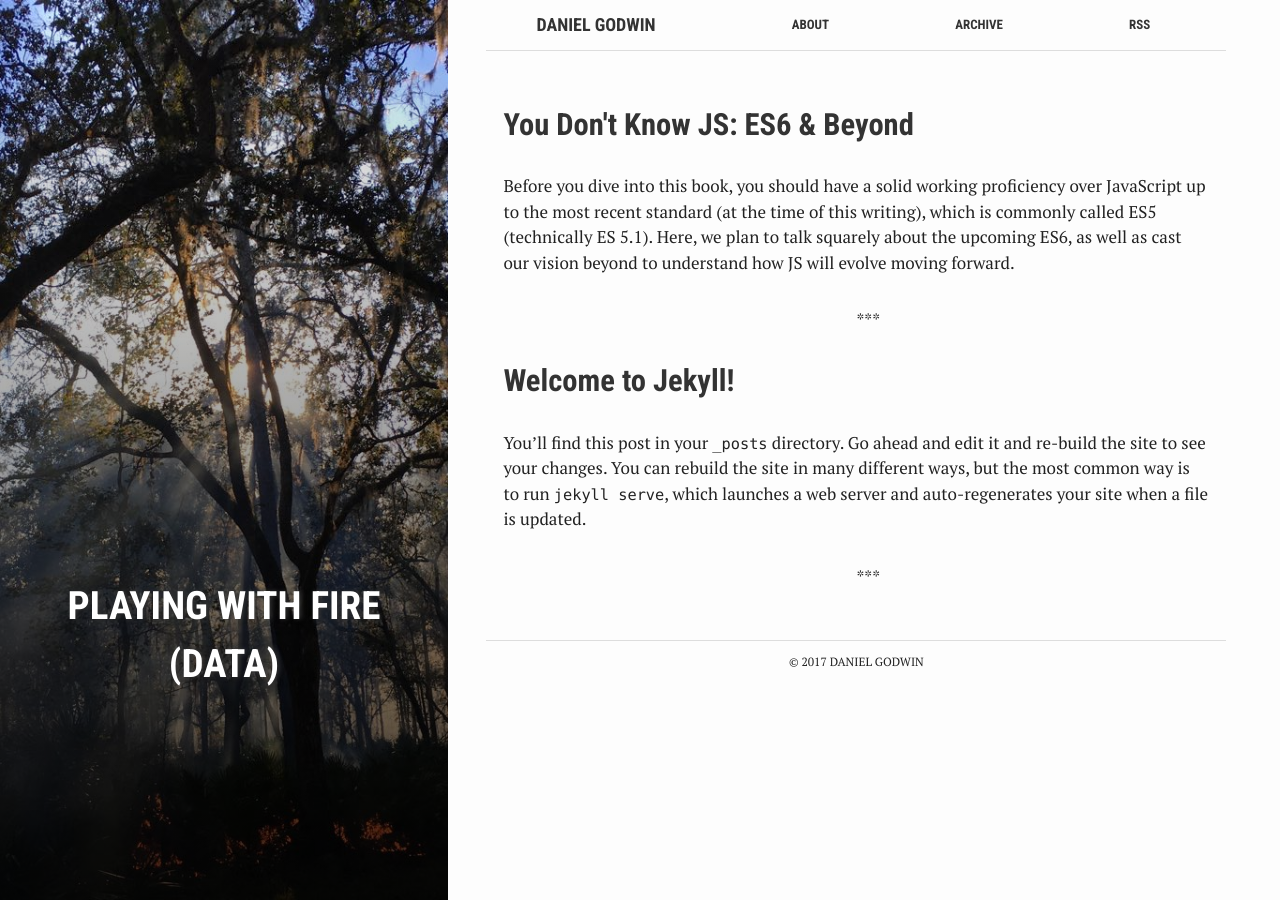
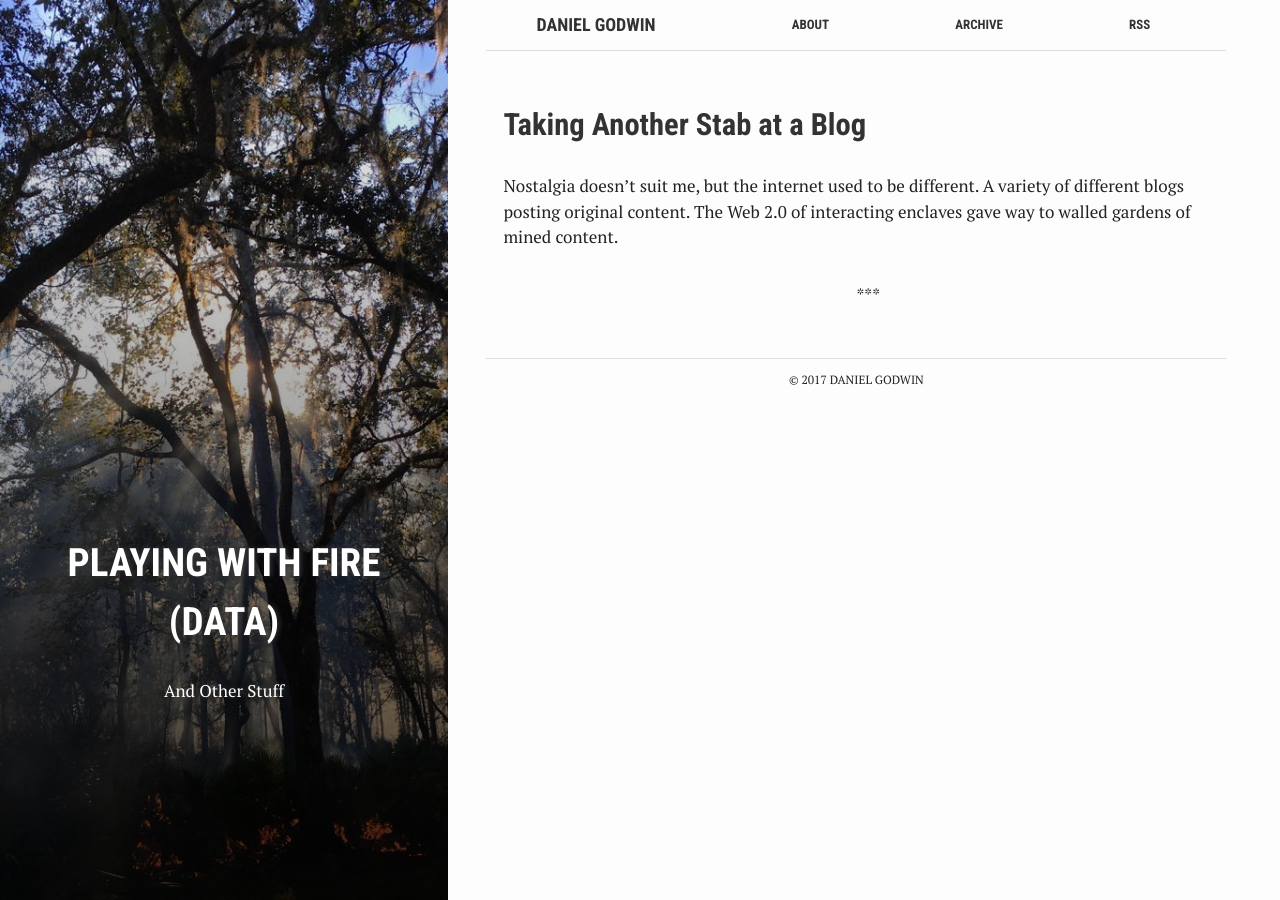
Before and after one commit to danielg7/danielg7.github.io, a Jekyll site: the page built from index.html, in a window 1280 px wide. Built offline with Jekyll 4.4.1, drawn with Linux system fonts in a browser that asks for light colours.

Commit message:
New post

```diff
--- a/_posts/2016-06-28-welcome-to-jekyll.markdown
+++ /dev/null
@@ -1,29 +0,0 @@
----
-layout: post
-title:  "Welcome to Jekyll!"
-crawlertitle: "How to use jekyll"
-summary: "Jekyll default page"
-date:   2016-06-28 23:09:47 +0700
-categories: posts
-tags: 'jekyll'
-author: redVi
----
-You’ll find this post in your `_posts` directory. Go ahead and edit it and re-build the site to see your changes. You can rebuild the site in many different ways, but the most common way is to run `jekyll serve`, which launches a web server and auto-regenerates your site when a file is updated.
-
-To add new posts, simply add a file in the `_posts` directory that follows the convention `YYYY-MM-DD-name-of-post.ext` and includes the necessary front matter. Take a look at the source for this post to get an idea about how it works.
-
-Jekyll also offers powerful support for code snippets:
-
-{% highlight ruby %}
-def print_hi(name)
-  puts "Hi, #{name}"
-end
-print_hi('Tom')
-#=> prints 'Hi, Tom' to STDOUT.
-{% endhighlight %}
-
-Check out the [Jekyll docs][jekyll-docs] for more info on how to get the most out of Jekyll. File all bugs/feature requests at [Jekyll’s GitHub repo][jekyll-gh]. If you have questions, you can ask them on [Jekyll Talk][jekyll-talk].
-
-[jekyll-docs]: http://jekyllrb.com/docs/home
-[jekyll-gh]:   https://github.com/jekyll/jekyll
-[jekyll-talk]: https://talk.jekyllrb.com/
--- a/_posts/2016-06-29-es6.md
+++ /dev/null
@@ -1,41 +0,0 @@
----
-bg: "tools.jpg"
-layout: post
-title:  "You Don't Know JS: ES6 & Beyond"
-crawlertitle: "About ES6"
-summary: "What's new in ES6"
-date:   2016-06-29 20:09:47 +0700
-categories: posts
-tags: ['front-end']
-author: redVi
----
-Before you dive into this book, you should have a solid working proficiency over JavaScript up to the most recent standard (at the time of this writing), which is commonly called ES5 (technically ES 5.1). Here, we plan to talk squarely about the upcoming ES6, as well as cast our vision beyond to understand how JS will evolve moving forward.
-
-If you are still looking for confidence with JavaScript, I highly recommend you read the other titles in this series first:
-
-Up & Going: Are you new to programming and JS? This is the roadmap you need to consult as you start your learning journey.
-
-- Up & Going
-- Scope & Closures
-- this & Object Prototypes
-- Types & Grammar
-- Async & Performance
-
-[![railroad]({{ site.images }}/rails.jpg)]({{ site.images }}/rails.jpg)
-
-If you've already read all those titles and you feel pretty comfortable with the topics they cover, it's time we dive into the evolution of JS to explore all the changes coming not only soon but farther over the horizon.
-
-## `let` Declarations
-
-However, we can now create declarations that are bound to any block, called (unsurprisingly) *block scoping*. This means all we need is a pair of `{ .. }` to create a scope. Instead of using var, which always declares variables attached to the enclosing function (or global, if top level) scope, use `let`:
-
-{% highlight js %}
-var a = 2;
-
-{
-    let a = 3;
-    console.log( a );   // 3
-}
-
-console.log( a );       // 2
-{% endhighlight %}
--- /dev/null
+++ b/_posts/2017-02-03-TakingAStabAtIt.md
@@ -0,0 +1,14 @@
+---
+bg: "fire.jpg"
+layout: post
+title:  "Taking Another Stab at a Blog"
+crawlertitle: ""
+summary: "All Things Old Are New Again"
+date:   2017-02-03 19:38:00 +0700
+categories: posts
+tags: ['general']
+author: danielg7
+---
+Nostalgia doesn't suit me, but the internet used to be different. A variety of different blogs posting original content. The Web 2.0 of interacting enclaves gave way to walled gardens of mined content.
+
+It's nice to have a corner that I can write in, publish in, make in.
--- a/index.html
+++ b/index.html
@@ -3,7 +3,7 @@ bg: "fire.jpg"
 layout: default
 crawlertitle: ""
 title: "Playing With Fire (Data)"
-summary: ""
+summary: "And Other Stuff"
 ---
 
 {% for post in site.posts limit: 5 %}
```
